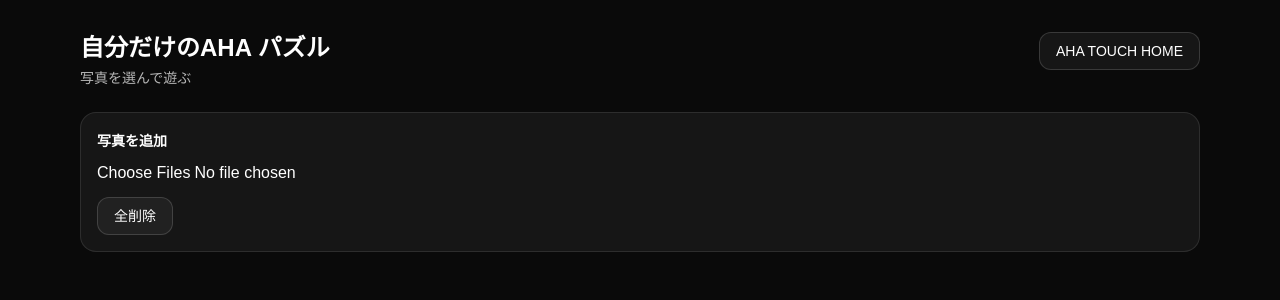
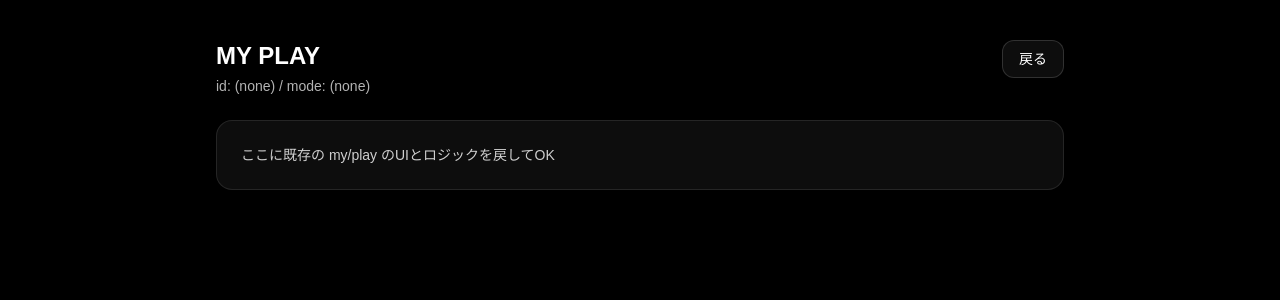
Before and after one commit to kan0601g-maker/nururmarket-ui, a Next.js app: page /ahatouch/my in a window 1280 px wide. Shown: the top 300 px of the page. Built offline with nearby package versions, Linux system fonts and the light colour scheme.

Commit message:
fix useSearchParams suspense and header link

```diff
--- a/app/ahatouch/my/page.tsx
+++ b/app/ahatouch/my/page.tsx
@@ -1,143 +1,69 @@
 "use client";
 
+import { Suspense, useEffect, useState } from "react";
 import Link from "next/link";
-import { useEffect, useMemo, useState } from "react";
-import {
-  addUserImages,
-  clearUserImages,
-  listUserImages,
-  getUserImageSrcById,
-  revokeUrl,
-  type StoredImage,
-} from "../_components/userImages";
+import { useSearchParams } from "next/navigation";
 
-function ThumbImg({ id, name }: { id: string; name: string }) {
-  const [url, setUrl] = useState<string | null>(null);
+// いまの play が持ってる import はここに追加でOK
+// import { ... } from "../../_components/....";
+
+function MyPlayInner() {
+  const sp = useSearchParams();
+
+  // ✅ query は Inner で読む（Suspense の内側）
+  const id = sp.get("id") ?? "";
+  const mode = sp.get("mode") ?? "";
+
+  // ↓ここから下に、いまの /ahatouch/my/play の中身を戻す
+  const [ready, setReady] = useState(false);
 
   useEffect(() => {
-    let alive = true;
-    let urlToRevoke: string | null = null;
-
-    (async () => {
-      setUrl(null);
-      const u = await getUserImageSrcById(id);
-      if (!alive) {
-        if (u) revokeUrl(u);
-        return;
-      }
-      urlToRevoke = u;
-      setUrl(u ?? null);
-    })();
-
-    return () => {
-      alive = false;
-      if (urlToRevoke) revokeUrl(urlToRevoke);
-    };
-  }, [id]);
-
-  if (!url) {
-    return (
-      <div className="h-44 w-full bg-black/20 flex items-center justify-center text-xs opacity-70">
-        読み込み中…
-      </div>
-    );
-  }
+    setReady(true);
+  }, []);
 
   return (
-    <img
-      src={url}
-      alt={name}
-      className="h-44 w-full object-cover opacity-90 group-hover:opacity-100 transition"
-      draggable={false}
-    />
-  );
-}
-
-export default function MyAhaHomePage() {
-  const [images, setImages] = useState<StoredImage[]>([]);
-  const [busy, setBusy] = useState(false);
-
-  useEffect(() => {
-    setImages(listUserImages());
-  }, []);
-
-  const onPick = async (e: React.ChangeEvent<HTMLInputElement>) => {
-    const files = e.target.files;
-    if (!files || files.length === 0) return;
-
-    setBusy(true);
-    try {
-      await addUserImages(files);
-      setImages(listUserImages());
-    } finally {
-      setBusy(false);
-      e.target.value = "";
-    }
-  };
-
-  const clearAll = async () => {
-    setBusy(true);
-    try {
-      await clearUserImages();
-      setImages([]);
-    } finally {
-      setBusy(false);
-    }
-  };
-
-  const grid = useMemo(() => images, [images]);
-
-  return (
-    <main className="min-h-screen bg-neutral-950 text-white">
-      <div className="mx-auto max-w-6xl px-4 py-8">
-        <div className="flex items-start justify-between gap-3">
+    <main className="min-h-screen bg-black text-white">
+      <div className="mx-auto max-w-4xl px-6 py-10">
+        <div className="flex items-start justify-between gap-4">
           <div>
-            <h1 className="text-2xl font-bold">自分だけのAHA パズル</h1>
-            <p className="mt-1 text-sm opacity-70">写真を選んで遊ぶ</p>
+            <h1 className="text-2xl font-bold">MY PLAY</h1>
+            <p className="mt-1 text-sm opacity-70">
+              id: {id || "(none)"} / mode: {mode || "(none)"}
+            </p>
           </div>
 
           <Link
-            href="/ahatouch"
+            href="/ahatouch/my"
             className="rounded-xl border border-white/15 bg-white/5 px-4 py-2 text-sm hover:bg-white/10 transition"
           >
-            AHA TOUCH HOME
+            戻る
           </Link>
         </div>
 
-        <div className="mt-6 rounded-2xl border border-white/10 bg-white/5 p-4">
-          <label className="text-sm font-semibold">写真を追加</label>
-          <div className="mt-2">
-            <input type="file" accept="image/*" multiple onChange={onPick} />
-          </div>
-
-          <button
-            onClick={clearAll}
-            disabled={busy}
-            className="mt-3 rounded-xl border border-white/15 bg-white/5 px-4 py-2 text-sm hover:bg-white/10 transition disabled:opacity-50"
-          >
-            全削除
-          </button>
-
-          {busy ? (
-            <div className="mt-2 text-xs opacity-70">処理中…</div>
-          ) : null}
-        </div>
-
-        <div className="mt-6 grid grid-cols-1 gap-4 sm:grid-cols-2 lg:grid-cols-3">
-          {grid.map((img) => (
-            <Link
-              key={img.id}
-              href={`/ahatouch/my/play?id=${img.id}`}
-              className="group rounded-2xl border border-white/10 bg-white/5 p-3 hover:bg-white/10 transition"
-            >
-              <div className="overflow-hidden rounded-xl border border-white/10">
-                <ThumbImg id={img.id} name={img.name} />
-              </div>
-              <div className="mt-2 text-sm opacity-80">{img.name}</div>
-            </Link>
-          ))}
+        <div className="mt-6 rounded-2xl border border-white/10 bg-white/5 p-6">
+          {ready ? (
+            <div className="text-sm opacity-80">
+              ここに既存の my/play のUIとロジックを戻してOK
+            </div>
+          ) : (
+            <div className="text-sm opacity-70">読み込み中…</div>
+          )}
         </div>
       </div>
     </main>
   );
 }
+
+export default function Page() {
+  return (
+    <Suspense
+      fallback={
+        <main className="min-h-screen bg-black text-white flex items-center justify-center">
+          <div className="text-sm opacity-70">読み込み中…</div>
+        </main>
+      }
+    >
+      <MyPlayInner />
+    </Suspense>
+  );
+}
--- a/app/ahatouch/puzzle/page.tsx
+++ b/app/ahatouch/puzzle/page.tsx
@@ -22,9 +22,9 @@ type Card = {
 export default function AhaPuzzleHomePage() {
   const sp = useSearchParams();
 
-  // ✅ URLクエリは null の可能性があるので安全に扱う
   const catParam = sp.get("cat");
-  const cat = (catParam ? getCategory(catParam)?.id : null) ?? "animals";
+  const catObj = catParam ? getCategory(catParam) : null;
+  const cat = catObj?.id ?? "animals"; // ← cat は必ず string に落とす
 
   const [cards, setCards] = useState<Card[]>([]);
 
@@ -36,7 +36,7 @@ export default function AhaPuzzleHomePage() {
   useEffect(() => {
     // ✅ クライアントでだけランダム選出（SSRズレ防止）
     const all = listImagesByCategory(cat);
-    const picked = pickRandom(all, 6); // 表示枚数（好みで変更OK）
+    const picked = pickRandom(all, 6);
 
     const next: Card[] = picked.map((img: AhaImage) => ({
       id: img.id,
@@ -92,7 +92,6 @@ export default function AhaPuzzleHomePage() {
         {/* カード一覧（SSRでは空→useEffectで入る） */}
         <div className="mt-8 grid gap-6 md:grid-cols-3">
           {cards.length === 0 ? (
-            // ちらつき防止の簡易スケルトン
             Array.from({ length: 3 }).map((_, i) => (
               <div
                 key={i}
--- a/app/ahatouch/quiz/page.tsx
+++ b/app/ahatouch/quiz/page.tsx
@@ -5,11 +5,7 @@ import Link from "next/link";
 import { useEffect, useMemo, useState } from "react";
 import { useSearchParams } from "next/navigation";
 import { AHA_CATEGORIES, getCategory } from "../_components/Categories";
-import {
-  listImagesByCategory,
-  pickRandom,
-  type AhaImage,
-} from "../_components/getImages";
+import { listImagesByCategory, pickRandom, type AhaImage } from "../_components/getImages";
 
 type Card = {
   id: string;
@@ -21,40 +17,40 @@ type Card = {
 
 export default function AhaQuizHomePage() {
   const sp = useSearchParams();
+
   const catParam = sp.get("cat");
+  const catObj = catParam ? getCategory(catParam) : null;
+  const catId = catObj?.id ?? "animals"; // ✅ 必ずstring
 
-  // ✅ cat は必ず存在するようにする（null 撲滅）
-  const catObj =
-    (catParam ? getCategory(catParam) : null) ?? AHA_CATEGORIES[0];
-
-  const catId = catObj.id;
-  const title = catObj.label ?? "カテゴリ";
+  const catLabel = useMemo(() => {
+    const c = AHA_CATEGORIES.find((x) => x.id === catId);
+    return c?.label ?? "カテゴリ";
+  }, [catId]);
 
   const [cards, setCards] = useState<Card[]>([]);
 
   useEffect(() => {
-    // クライアントのみで生成（SSRズレ防止）
     const all = listImagesByCategory(catId);
     const picked = pickRandom(all, 6);
 
     const next: Card[] = picked.map((img: AhaImage) => ({
       id: img.id,
-      label: title,
+      label: catLabel,
       sub: "クイズ",
       href: `/ahatouch/quiz/play?id=${encodeURIComponent(img.id)}`,
       imageSrc: img.src,
     }));
 
     setCards(next);
-  }, [catId, title]);
+  }, [catId, catLabel]);
 
   return (
     <main className="min-h-screen bg-black text-white">
       <div className="mx-auto max-w-6xl px-6 py-10">
         <div className="flex items-start justify-between gap-4">
           <div>
-            <h1 className="text-2xl font-bold">ちらりずむ（{title}）</h1>
-            <p className="mt-1 text-sm opacity-80">100枚めくり</p>
+            <h1 className="text-3xl font-bold">AHA TOUCH クイズ</h1>
+            <p className="mt-2 text-sm opacity-80">カテゴリを選んでクイズ</p>
           </div>
 
           <Link
@@ -86,10 +82,8 @@ export default function AhaQuizHomePage() {
           })}
         </div>
 
-        {/* カード一覧 */}
         <div className="mt-8 grid gap-6 md:grid-cols-3">
           {cards.length === 0 ? (
-            // スケルトン
             Array.from({ length: 3 }).map((_, i) => (
               <div
                 key={i}
--- a/app/components/AppHeader.tsx
+++ b/app/components/AppHeader.tsx
@@ -1,42 +1,31 @@
-type NavLink = { href: string; label: string };
+// app/components/AppHeader.tsx
+"use client";
+
+import Link from "next/link";
+
+type RightLink = { href: string; label: string };
 
 export default function AppHeader({
   leftTitle,
   rightLink,
-  navLinks,
 }: {
   leftTitle: string;
-  rightLink?: { href: string; label: string };
-  navLinks?: NavLink[];
+  rightLink?: RightLink;
 }) {
   return (
-    <header className="border-b bg-white">
-      <div className="mx-auto flex h-14 max-w-6xl items-center justify-between px-6">
-        <div className="text-sm font-semibold tracking-tight">{leftTitle}</div>
+    <header className="flex items-center justify-between px-4 py-3 border-b border-white/10 bg-black text-white">
+      <div className="text-sm font-semibold">{leftTitle}</div>
 
-        {navLinks && navLinks.length > 0 ? (
-          <nav className="flex items-center gap-6 text-sm">
-            {navLinks.map((l) => (
-              <a
-                key={l.href}
-                href={l.href}
-                className="text-zinc-700 hover:text-zinc-900 hover:underline"
-              >
-                {l.label}
-              </a>
-            ))}
-          </nav>
-        ) : rightLink ? (
-          <a
+      {rightLink ? (
+        <Link
           href={rightLink.href}
-            className="text-sm text-zinc-700 hover:text-zinc-900 hover:underline"
+          className="rounded-xl border border-white/15 bg-white/5 px-3 py-1.5 text-xs hover:bg-white/10 transition"
         >
           {rightLink.label}
-          </a>
+        </Link>
       ) : (
         <div />
       )}
-      </div>
     </header>
   );
 }
```
Lines whose indentation alone changed are shown as unchanged.
